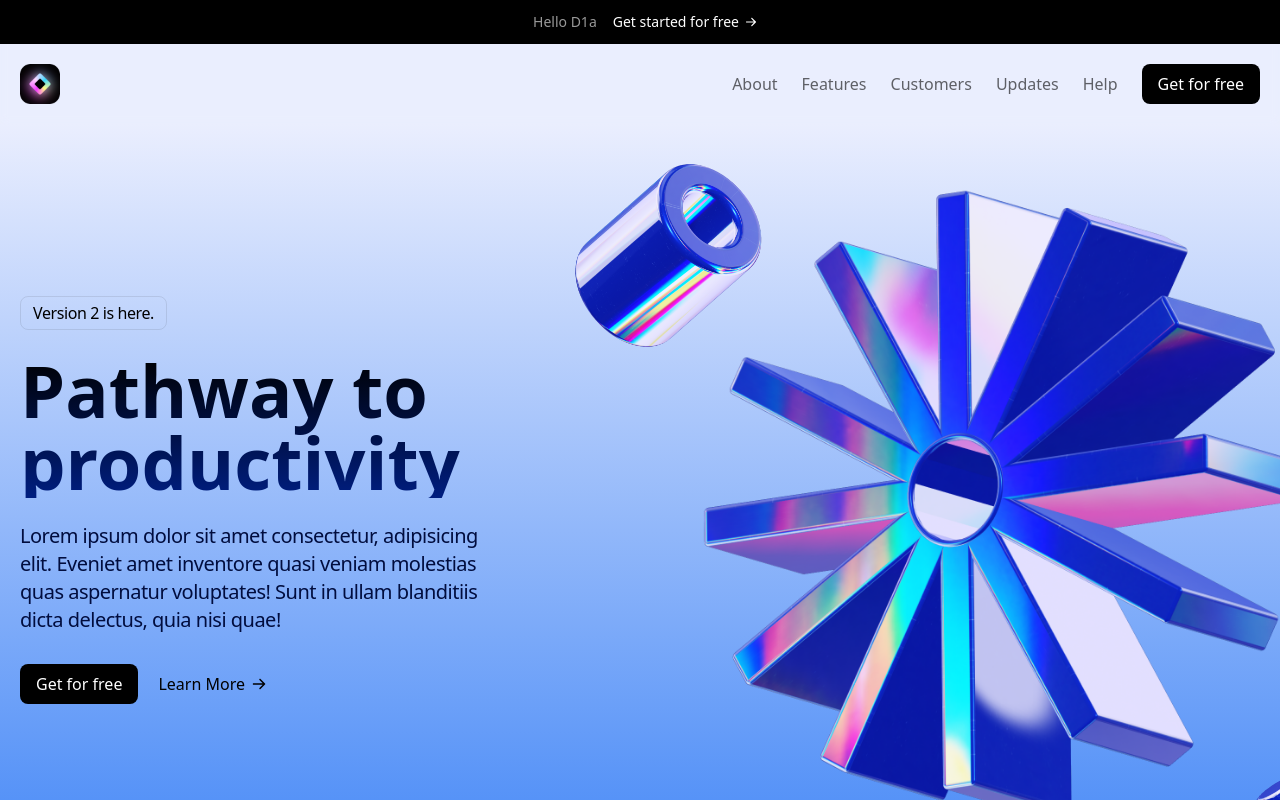
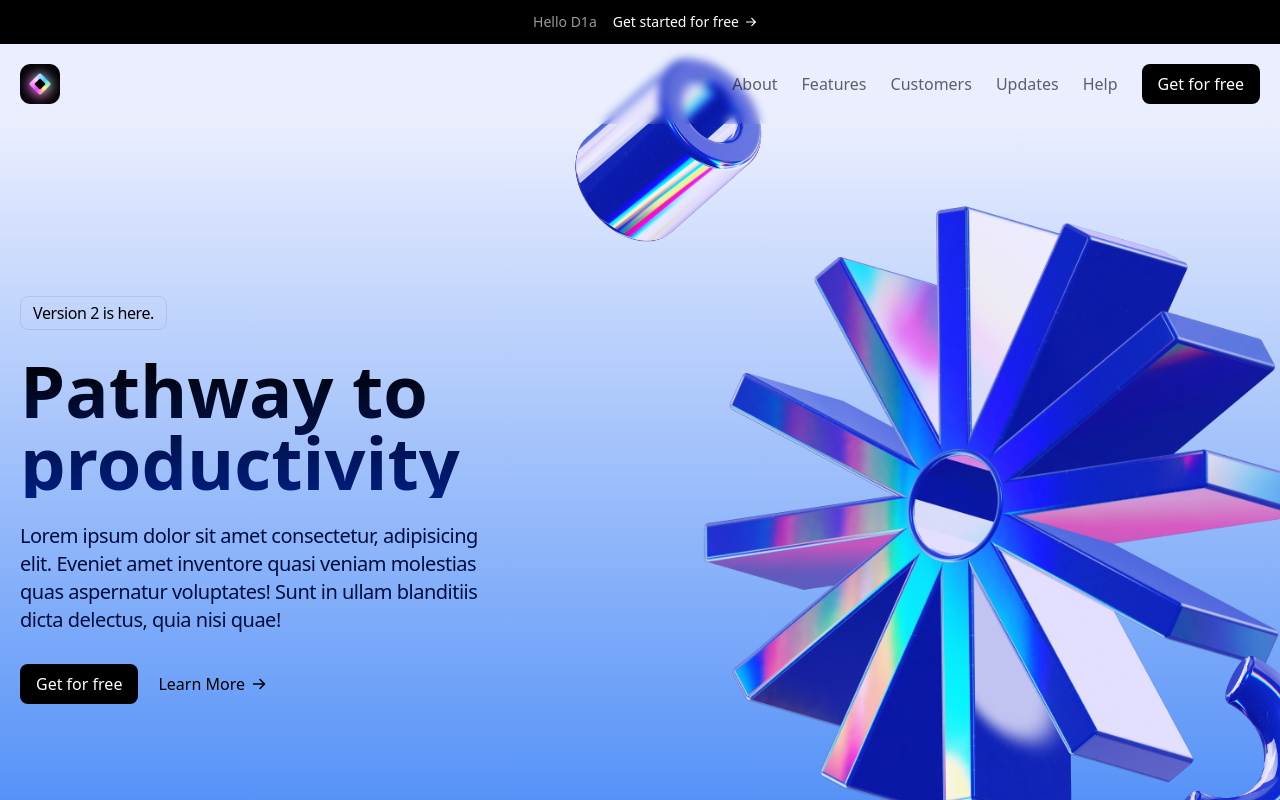
Before and after one commit to ATDevv/saas-landing-page, a Next.js app: page / in a window 1280 px wide. Shown: the top 800 px of the page. Built offline with nearby package versions, Linux system fonts and the light colour scheme.

Commit message:
hero animation

```diff
--- a/src/sections/Hero.tsx
+++ b/src/sections/Hero.tsx
@@ -1,12 +1,25 @@
+'use client'
 import ArrowIcon from '@/assets/arrow-right.svg'
 import cogImage from '@/assets/cog.png'
 import Image from 'next/image'
 import cylinderImage from '@/assets/cylinder.png'
 import noodleImage from '@/assets/noodle.png'
+import { motion, useScroll, useTransform } from 'framer-motion'
+import { useRef } from 'react'
 
 const Hero = () => {
+    const heroRef = useRef(null)
+    const { scrollYProgress } = useScroll({
+        target: heroRef,
+        offset: ['start end', 'end start'],
+    })
+    const translateY = useTransform(scrollYProgress, [0, 1], [150, -150])
+
     return (
-        <section className="pt-8 pb-20 overflow-x-clip bg-gradient-to-b from-[#EAEEFE] to-blue-500">
+        <section
+            ref={heroRef}
+            className="pt-8 pb-20 overflow-x-clip bg-gradient-to-b from-[#EAEEFE] to-blue-500"
+        >
             <div className="p-5">
                 <div className="container mx-auto">
                     <div className="md:flex items-center">
@@ -33,23 +46,39 @@ const Hero = () => {
                             </div>
                         </div>
                         <div className="mt-20 md:mt-0 md:h-[648px] md:flex-1 relative lg:ml-[190px]">
-                            <Image
-                                src={cogImage}
+                            <motion.img
+                                src={cogImage.src}
                                 alt="Cog Image"
                                 className="md:absolute md:h-full md:w-auto md:max-w-none md:-left-6"
+                                animate={{
+                                    translateY: [-30, 30],
+                                }}
+                                transition={{
+                                    repeat: Infinity,
+                                    duration: 2,
+                                    repeatType: 'mirror',
+                                    ease: 'easeInOut',
+                                }}
                             />
-                            <Image
-                                src={cylinderImage}
+                            <motion.img
+                                src={cylinderImage.src}
                                 alt="Cylinder Image"
                                 width={220}
                                 height={220}
                                 className="hidden md:block -top-8 -left-32 md:absolute"
+                                style={{
+                                    translateY: translateY,
+                                }}
                             />
-                            <Image
-                                src={noodleImage}
+                            <motion.img
+                                src={noodleImage.src}
                                 alt="Noodle Image"
                                 height={220}
+                                width={220}
                                 className="hidden md:block absolute top-[574px] left-[448px] rotate-[30deg]"
+                                style={{
+                                    translateY: translateY,
+                                }}
                             />
                         </div>
                     </div>
```
